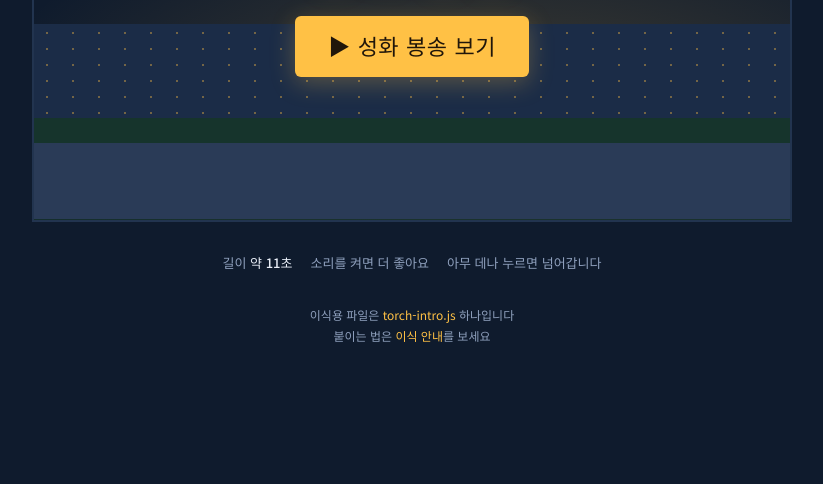
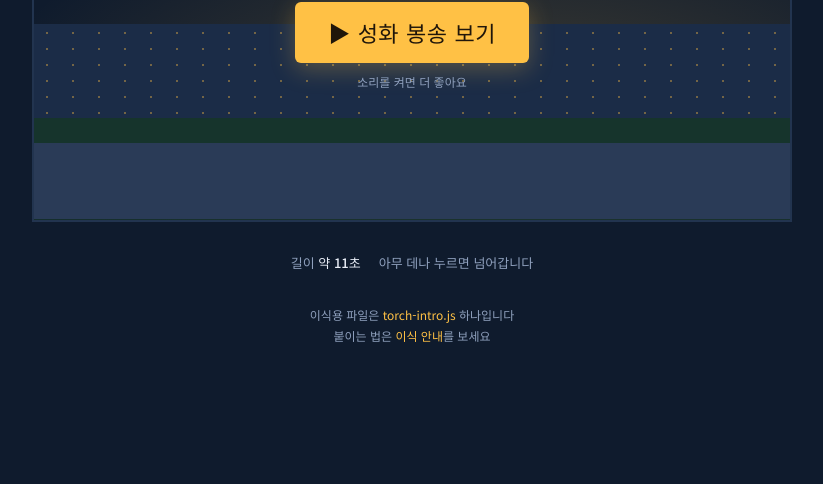
Before and after one commit to PangJuck/online-olympic-intro, a plain HTML site: page index.html in a window 1280 px wide. Shown: the part 316-800 px from the top of the page, without its empty margins (228-1051 px from the left). Drawn offline with Linux system fonts and the light colour scheme.

Commit message:
소리 안내를 재생 버튼 아래로
Co-Authored-By: Claude Opus 5 <noreply@anthropic.com>

```diff
--- a/index.html
+++ b/index.html
@@ -106,6 +106,18 @@
   .play:focus-visible{outline:3px solid var(--ink);outline-offset:3px}
   .play:active{transform:translateY(1px)}
 
+  .cta{
+    display:flex;
+    flex-direction:column;
+    align-items:center;
+    gap:10px;
+  }
+  .hint{
+    margin:0;
+    font-size:12px;
+    color:var(--ink-dim);
+  }
+
   .notes{
     max-width:560px;
     display:flex;
@@ -138,12 +150,14 @@
 
 <div class="stage">
   <h1 class="lockup">성화 봉송</h1>
-  <button class="play" id="play" type="button">▶ 성화 봉송 보기</button>
+  <div class="cta">
+    <button class="play" id="play" type="button">▶ 성화 봉송 보기</button>
+    <p class="hint">소리를 켜면 더 좋아요</p>
+  </div>
 </div>
 
 <ul class="notes">
   <li>길이 <b>약 11초</b></li>
-  <li>소리를 켜면 더 좋아요</li>
   <li>아무 데나 누르면 넘어갑니다</li>
 </ul>
 
```
